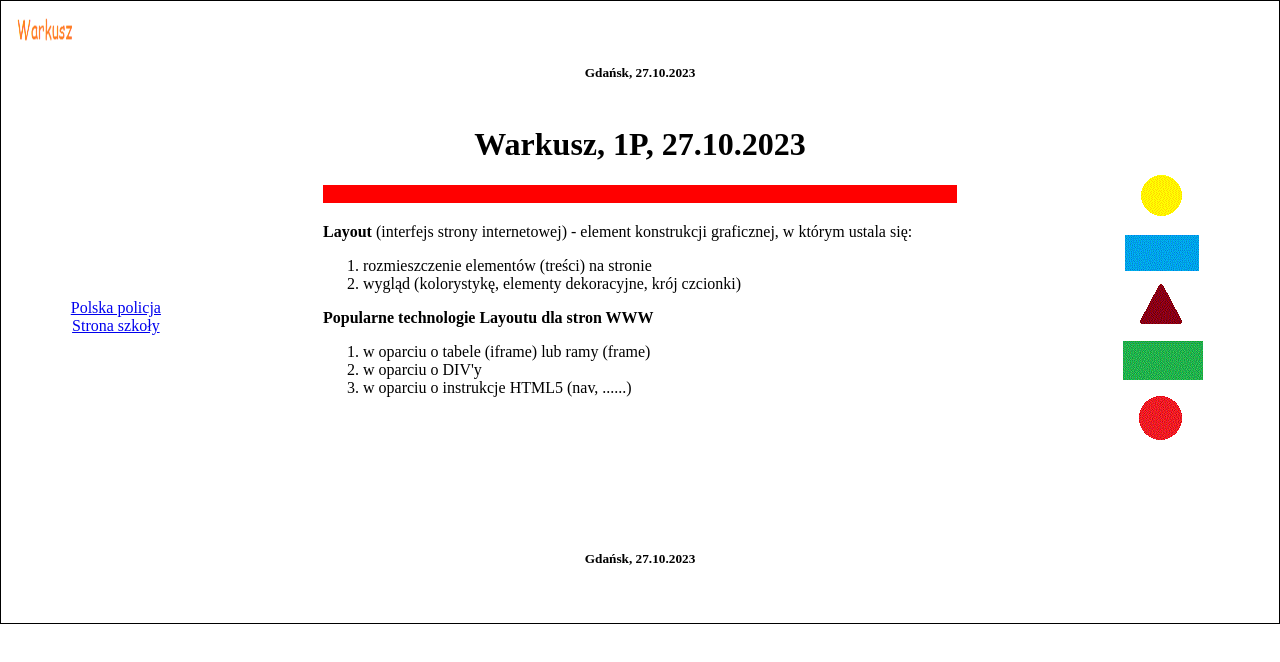
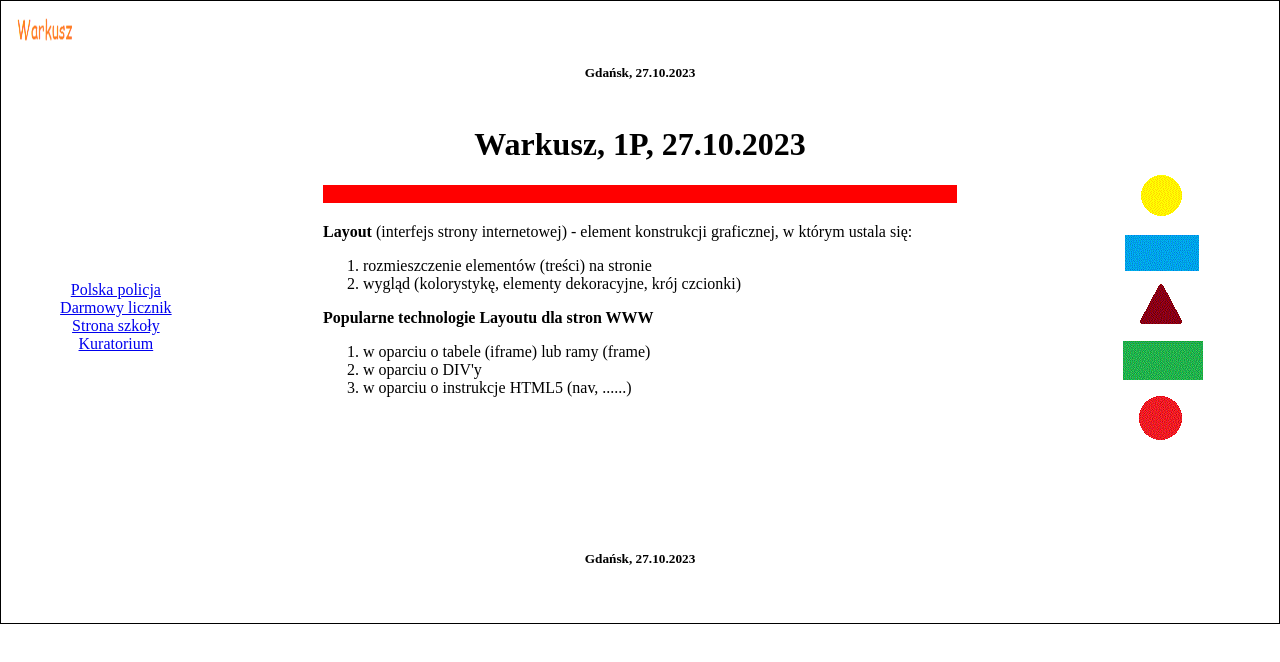
Before and after one commit to jakwar007/jakwar007.github.io, a plain HTML site: page index.html in a window 1280 px wide. Drawn offline with Linux system fonts and the light colour scheme.

Commit message:
Update index.html

```diff
--- a/index.html
+++ b/index.html
@@ -4,6 +4,7 @@
     <meta charset="UTF-8">
     <meta http-equiv="X-UA-Compatible" content="IE=edge">
     <meta name="viewport" content="width=device-width, initial-scale=1.0">
+    <link rel="icon" type="image/x-icon" href="favicon.png">
     <title>Warkusz</title>
     <style>
         * {
@@ -49,7 +50,13 @@
                             <a href="javascript:void(0)" onclick="parent.obszar_glowny.location.href ='https://policja.gov.pl';return false">Polska policja</a>
                         </li>
                         <li>
+                            <a href="http://darmowylicznik.pl" target="obszar_glowny">Darmowy licznik</a>
+                        </li>
+                        <li>
                             <a href="https://zse.edu.gdansk.pl" target="obszar_glowny">Strona szkoły</a>
+                        </li>
+                        <li>
+                            <a href="https://www.kuratorium.gda.pl/" target="obszar_glowny">Kuratorium</a>
                         </li>
                     </ul>
                 </td>
```
